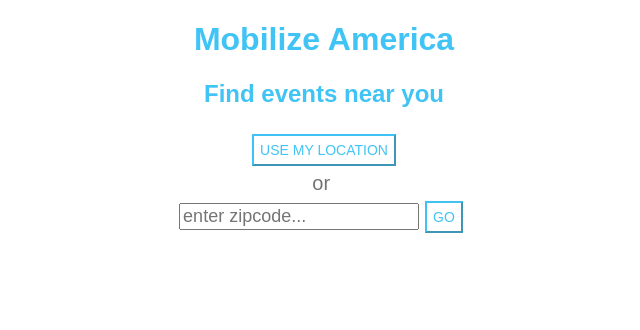
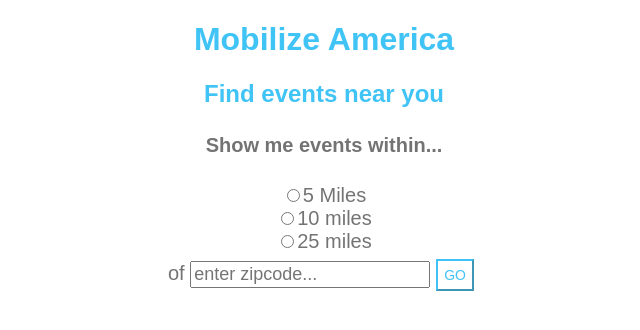
Before and after one commit to marcellamaki/mobilize_america_takehome_project, a React (Create React App) app: page / in a window 1280 px wide. Shown: the top 330 px of the page, without its empty margins (316-956 px from the left). Built offline with nearby package versions, Linux system fonts and the light colour scheme; what google-maps-react would draw is missing.

Commit message:
currently saving user location in local storage and using it to set current position on map following zip code search

```diff
--- a/src/App.js
+++ b/src/App.js
@@ -12,6 +12,7 @@
       zipcode: null,
       lat: null,
       lng: null,
+      latlng: {}
     };
   }
 
@@ -29,14 +30,14 @@
     .then (res => this.setState({
       location: true,
       lat: res.results[0].geometry.location.lat,
-      lng: res.results[0].geometry.location.lng
-    })
-  )
+      lng: res.results[0].geometry.location.lng,
+      latlng: {lat: res.results[0].geometry.location.lat, lng: res.results[0].geometry.location.lng}})
+    )
   }
 
 
   render() {
-    console.log("lat", this.state.lat)
+    (!!this.state.location ? localStorage.setItem('location', JSON.stringify(this.state.latlng)) : null)
     return (
       <div>
       <WelcomeScreen
--- a/src/MapContainer.js
+++ b/src/MapContainer.js
@@ -7,12 +7,13 @@
   render() {
     console.log(this.props.events)
     const upcoming = this.props.events.map((event, index) => <Marker key={index} event={event} name={`${event.name}`} position={{lat: event.location.latitude, lng: event.location.longitude}} />)
-    const userLocation = {lat: 37.09024, lng: -95.71289100000001}
+    const userPosition = JSON.parse(localStorage.getItem('location'))
+    console.log(userPosition)
 
     return (
-      <Map className="google-map" clickableIcons={true} onClick={this.closeModal} google={this.props.google} zoom={4} initialCenter={userLocation}>
+      <Map className="google-map" clickableIcons={true} onClick={this.closeModal} google={this.props.google} zoom={4} initialCenter={userPosition}>
 
-        <Marker name={'Current Location'} positon={userLocation}/>
+        <Marker name={'Current Location'} positon={userPosition}/>
 
         {upcoming}
 
--- a/src/WelcomeScreen.js
+++ b/src/WelcomeScreen.js
@@ -14,9 +14,26 @@
       <h1>Mobilize America</h1>
         <h2>Find events near you</h2>
         <form>
-        <button onClick={this.props.handleUseMyLocation}>Use My Location</button>
-          <br></br>or&nbsp;<br></br>
-          <input type="text" name="zipcode" placeholder="enter zipcode..." value={this.props.zipcode} onChange={this.props.updateZipcode}/>
+        <h4>Show me events within...</h4>
+          <div className="radio">
+            <label>
+              <input type="radio" value="5mi" />
+              5 Miles
+            </label>
+          </div>
+          <div className="radio">
+            <label>
+              <input type="radio" value="10mi" />
+              10 miles
+            </label>
+          </div>
+          <div className="radio">
+            <label>
+              <input type="radio" value="25mi" />
+              25 miles
+            </label>
+          </div>
+          of <input type="text" name="zipcode" placeholder="enter zipcode..." value={this.props.zipcode} onChange={this.props.updateZipcode}/>
           <button value={this.props.zipcode} onClick={this.props.handleZipCodeSearch}>Go</button>
         </form>
       </div>
--- a/src/api/util.js
+++ b/src/api/util.js
@@ -1,5 +1,5 @@
 export function fetchEventData() {
-  let mobilizeApiUrl = 'https://mobilize-mock-api.herokuapp.com/api/events?limit=20'
+  let mobilizeApiUrl = 'https://mobilize-mock-api.herokuapp.com/api/events'
   return fetch(mobilizeApiUrl)
   .then(res => res.json())
 };
```
